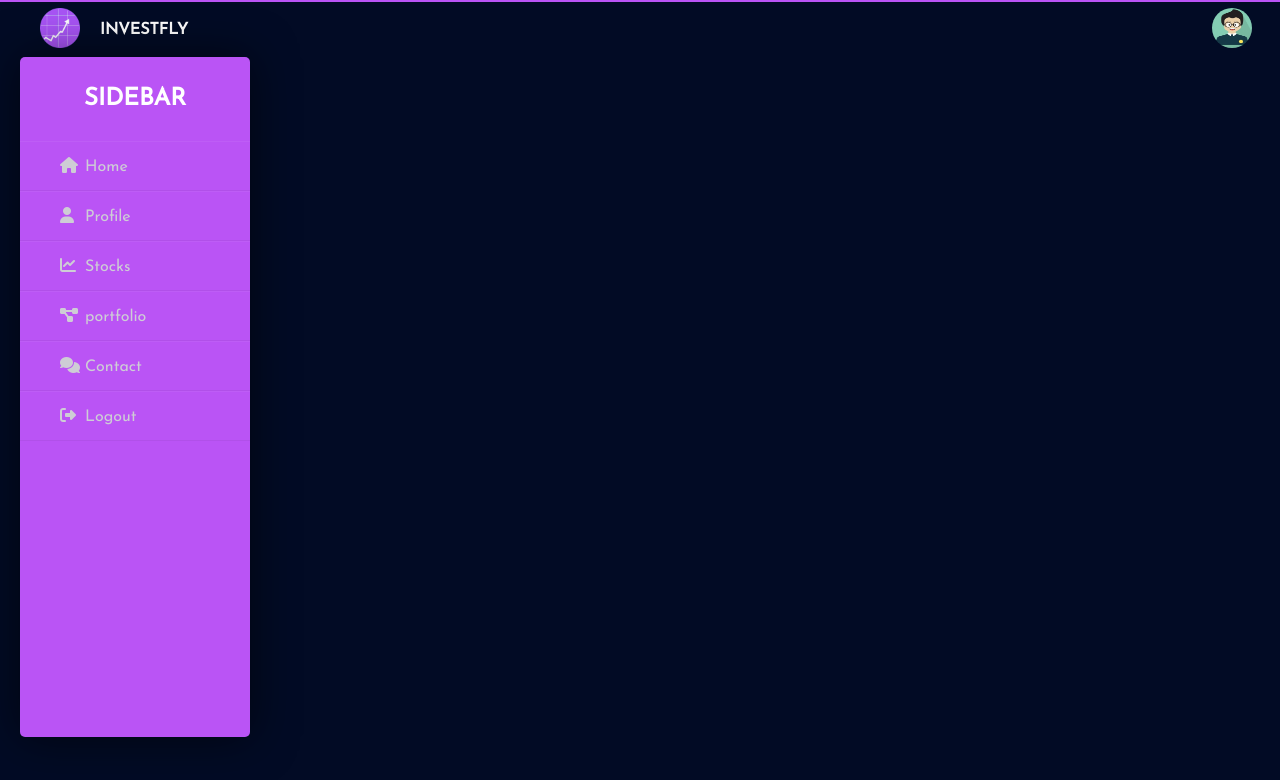
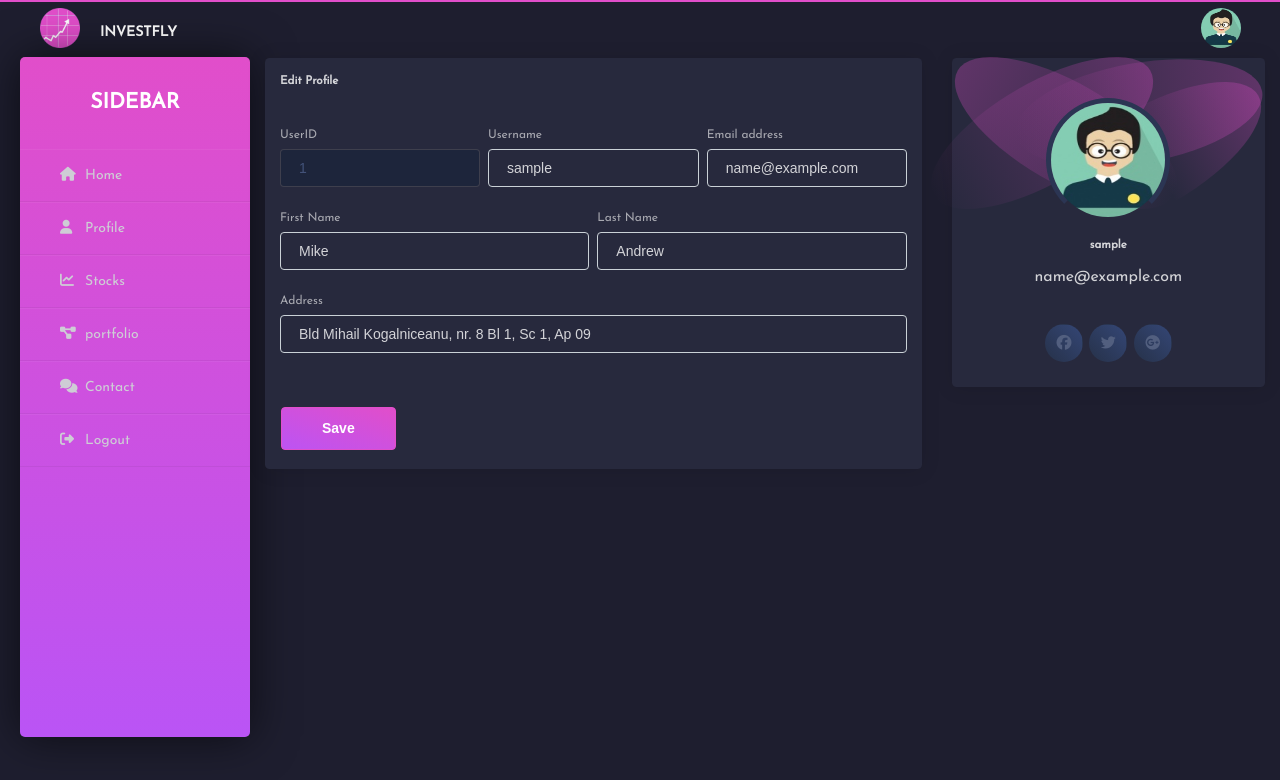
Before and after one commit to unais5/Investfly, a Flask app: page / in a window 1280 px wide. Shown: the top 780 px of the page. Run offline with Flask 2, Linux system fonts and the light colour scheme; the visitor is signed in with stand-in values (Sample User, id 1); data comes from the database, SQL or seed files in the repository; some libraries are stand-ins or nearby versions.

Commit message:
profile page

```diff
--- a/app/Static/css/base2.css
+++ b/app/Static/css/base2.css
@@ -14,10 +14,10 @@ body{
 }
 
 .wrapper{
-  border-top: 2px solid #ba54f5;
+  border-top: 2px solid #e14eca;
   width: 100%;
   display: flex;
-  position: fixed; /*relative*/
+  position: relative; /*relative*/
 }
 
 .wrapper .sidebar{
@@ -26,10 +26,10 @@ body{
   width: 230px;
   height: 85%;
   background: #ba54f5;
-  /* background: -webkit-linear-gradient(0deg, #ba54f5 0%, #e14eca 100%);
+  background: -webkit-linear-gradient(0deg, #ba54f5 0%, #e14eca 100%);
   background: -o-linear-gradient(0deg, #ba54f5 0%, #e14eca 100%);
   background: -moz-linear-gradient(0deg, #ba54f5 0%, #e14eca 100%);
-  background: linear-gradient(0deg, #ba54f5 0%, #e14eca 100%); */
+  background: linear-gradient(0deg, #ba54f5 0%, #e14eca 100%);
   padding: 30px 0px;
   position: fixed;
   border-radius: 5px;
@@ -73,7 +73,7 @@ body{
 
 .wrapper .header{
     padding-top: 20px;
-    background: rgb(2, 11, 37);
+    background: #1e1e2f;
     color: white;
     text-transform: uppercase;
     text-align: center;
--- /dev/null
+++ b/app/Static/css/profile.css
@@ -0,0 +1,514 @@
+*,
+*::before,
+*::after {
+  box-sizing: border-box;
+}
+
+html {
+  font-family: sans-serif;
+  line-height: 1.15;
+  -webkit-text-size-adjust: 100%;
+  -webkit-tap-highlight-color: rgba(34, 42, 66, 0);
+}
+
+body {
+    margin: 0;
+    font-family: "Poppins", sans-serif;
+    font-size: 0.875rem;
+    font-weight: 400;
+    line-height: 1.5;
+    color: #525f7f;
+    text-align: left;
+    background-color: #1e1e2f;
+}
+
+article,
+aside,
+figcaption,
+figure,
+footer,
+header,
+hgroup,
+main,
+nav,
+section {
+  display: block;
+}
+
+.col-md-8 {
+    flex: 0 0 66.666667%;
+    max-width: 750px;
+    position: relative;
+    width: 100%;
+    padding-right: 15px;
+    padding-left: 15px;
+}
+
+.card {
+    background: #27293d;
+    border: 0;
+    position: relative;
+    width: 100%;
+    margin-bottom: 30px;
+    border-radius: 0.2857rem;
+    display: flex;
+    flex-direction: column;
+    min-width: 0;
+    box-shadow: 0 1px 20px 0px rgba(0, 0, 0, 0.1);
+}
+
+.card .card-header:not([data-background-color]) {
+    background-color: transparent;
+}
+
+.card .card-header {
+    padding: 15px 15px 0;
+    border: 0;
+    color: rgba(255, 255, 255, 0.8);
+}
+
+.card-header:first-child {
+    border-radius: calc(0.2857rem - 0.0625rem) calc(0.2857rem - 0.0625rem) 0 0;
+}
+
+.card-header {
+    margin-bottom: 0;
+}
+
+.card h1, .card h2, .card h3, .card h4, .card h5, .card h6, .card p {
+    color: rgba(255, 255, 255, 0.8);
+}
+.title {
+    font-weight: 600;
+}
+h5, .h5 {
+    line-height: 1.4em;
+    margin-bottom: 15px;
+}
+
+h5, .h5 {
+    font-size: 0.8125rem;
+}
+
+h5 {
+    display: block;
+    font-size: 0.83em;
+    margin-block-start: 1.67em;
+    margin-block-end: 1.67em;
+    margin-inline-start: 0px;
+    margin-inline-end: 0px;
+    font-weight: bold;
+}
+
+h1, h2, h3, h4, h5, h6 {
+    margin-top: 0;
+}
+
+.card .card-body {
+    padding: 15px;
+}
+
+.card-body {
+    flex: 1 1 auto;
+}
+
+.rowm{
+    display: flex;
+    flex-wrap: wrap;
+    margin-top: 10px;
+    margin-left: 250px;
+}
+
+.row {
+    display: flex;
+    flex-wrap: wrap;
+    margin-right: -15px;
+    margin-left: -15px;
+}
+
+.pr-md-1, .px-md-1 {
+    padding-right: 0.25rem !important;
+}
+
+.pl-md-1, .px-md-1 {
+    padding-left: 0.25rem !important;
+}
+
+form {
+    display: block;
+    margin-top: 0em;
+}
+
+.col-md-5 {
+    flex: 0 0 33.333333%;
+    max-width: 33.333333%;
+    position: relative;
+    width: 100%;
+    padding-left: 15px;
+}
+
+.col-md-4 {
+    flex: 0 0 33.333333%;
+    max-width: 33.333333%;
+    position: relative;
+    width: 100%;
+    padding-right: 15px;
+    padding-left: 15px;
+}
+
+.input-group, .form-group {
+    margin-bottom: 10px;
+    position: relative;
+}
+
+.card label {
+    font-size: 0.75rem;
+    margin-bottom: 5px;
+}
+
+.card label {
+    color: rgba(255, 255, 255, 0.6);
+}
+label {
+    display: inline-block;
+
+}
+
+.card form label+.form-control {
+    margin-bottom: 20px;
+}
+.form-control[disabled] {
+    background-color: #1d253b;
+    color: #435279;
+    cursor: not-allowed;
+}
+.form-group .form-control, .input-group .form-control {
+    padding: 10px 18px 10px 18px;
+}
+
+.form-control {
+    border-color: #2b3553;
+    border-radius: 0.4285rem;
+    font-size: 0.75rem;
+    transition: color 0.3s ease-in-out, border-color 0.3s ease-in-out, background-color 0.3s ease-in-out;
+}
+
+.form-control {
+    display: block;
+    width: 100%;
+    height: calc(2.25rem + 2px);
+    padding: 0.5rem 0.7rem;
+    font-size: 0.875rem;
+    font-weight: 400;
+    line-height: 1.428571;
+    color: rgba(255, 255, 255, 0.8);
+    background-color: transparent;
+    background-clip: padding-box;
+    border: 1px solid #cad1d7;
+    border-radius: 0.25rem;
+    box-shadow: none;
+    transition: all 0.2s cubic-bezier(0.68, -0.55, 0.265, 1.55);
+}
+button, input, optgroup, select, textarea {
+    font-family: "Poppins", sans-serif;
+}
+button, input {
+    overflow: visible;
+}
+input, button, select, optgroup, textarea {
+    margin: 0;
+    font-family: inherit;
+    font-size: inherit;
+    line-height: inherit;
+}
+
+input:disabled {
+    background-color: -internal-light-dark(rgba(239, 239, 239, 0.3), rgba(59, 59, 59, 0.3));
+    border-color: rgba(118, 118, 118, 0.3);
+}
+input[type="text" i] {
+    padding: 1px 2px;
+}
+input:disabled {
+    color: -internal-light-dark(rgb(84, 84, 84), rgb(170, 170, 170));
+    cursor: default;
+    background-color: -internal-light-dark(rgb(235, 235, 228), rgb(45, 45, 45));
+}
+input {
+    text-rendering: auto;
+    letter-spacing: normal;
+    word-spacing: normal;
+    text-transform: none;
+    text-indent: 0px;
+    text-shadow: none;
+    display: inline-block;
+    text-align: start;
+    appearance: textfield;
+    -webkit-rtl-ordering: logical;
+    cursor: text;
+    margin: 0em;
+    font: 400 13.3333px Arial;
+    padding: 1px 2px;
+    border-width: 2px;
+    border-style: inset;
+    border-image: initial;
+}
+
+.col-md-3 {
+    flex: 0 0 33.333333%;
+    max-width: 33.333333%;
+    position: relative;
+    width: 100%;
+    padding-right: 15px;
+    padding-left: 15px;
+}
+
+.col-md-6 {
+    flex: 0 0 50%;
+    max-width: 50%;
+    position: relative;
+    width: 100%;
+    padding-right: 15px;
+    padding-left: 15px;
+}
+
+.col-md-12 {
+    flex: 0 0 100%;
+    max-width: 100%;
+    position: relative;
+    width: 100%;
+    padding-right: 15px;
+    padding-left: 15px;
+}
+
+.card .card-footer {
+    background-color: transparent;
+    border: 0;
+    padding: 15px;
+}
+
+.card-footer:last-child {
+    border-radius: 0 0 calc(0.2857rem - 0.0625rem) calc(0.2857rem - 0.0625rem);
+}
+
+button:not(:disabled), [type="button"]:not(:disabled), [type="reset"]:not(:disabled), [type="submit"]:not(:disabled) {
+    cursor: pointer;
+}
+
+.btn, .navbar .navbar-nav>a.btn {
+    border-width: 2px;
+    border: none;
+    position: relative;
+    overflow: hidden;
+    margin: 4px 1px;
+    border-radius: 0.4285rem;
+    cursor: pointer;
+    background: #344675;
+    background-image: -webkit-linear-gradient(to bottom left, #344675, #263148, #344675);
+    background-image: -o-linear-gradient(to bottom left, #344675, #263148, #344675);
+    background-image: -moz-linear-gradient(to bottom left, #344675, #263148, #344675);
+    background-image: linear-gradient(to bottom left, #344675, #263148, #344675);
+    background-size: 210% 210%;
+    background-position: top right;
+    background-color: #344675;
+    transition: all 0.15s ease;
+    box-shadow: none;
+    color: #ffffff;
+}
+
+.btn {
+    display: inline-block;
+    font-weight: 600;
+    color: #525f7f;
+    text-align: center;
+    vertical-align: middle;
+    user-select: none;
+    background-color: transparent;
+    border: 1px solid transparent;
+    padding: 11px 40px;
+    font-size: 0.875rem;
+    line-height: 1.35em;
+    border-radius: 0.25rem;
+    transition: color 0.15s ease-in-out, background-color 0.15s ease-in-out, border-color 0.15s ease-in-out, box-shadow 0.15s ease-in-out;
+}
+
+button, input, optgroup, select, textarea {
+    font-family: "Poppins", sans-serif;
+}
+
+button, select {
+    text-transform: none;
+}
+
+button {
+    appearance: button;
+    text-rendering: auto;
+    color: -internal-light-dark(black, white);
+    letter-spacing: normal;
+    word-spacing: normal;
+    text-transform: none;
+    text-indent: 0px;
+    text-shadow: none;
+    display: inline-block;
+    text-align: center;
+    align-items: flex-start;
+    cursor: default;
+    background-color: -internal-light-dark(rgb(239, 239, 239), rgb(59, 59, 59));
+    box-sizing: border-box;
+    margin: 0em;
+    font: 400 13.3333px Arial;
+    padding: 1px 6px;
+    border-width: 2px;
+    border-style: outset;
+    border-color: -internal-light-dark(rgb(118, 118, 118), rgb(133, 133, 133));
+    border-image: initial;
+}
+
+.btn-primary {
+    color: #ffffff;
+    background-color: #e14eca;
+    border-color: #e14eca;
+    box-shadow: 0 4px 6px rgba(50, 50, 93, 0.11), 0 1px 3px rgba(0, 0, 0, 0.08);
+}
+
+.btn-primary {
+    background: #e14eca;
+    background-image: -webkit-linear-gradient(to bottom left, #e14eca, #ba54f5, #e14eca);
+    background-image: -o-linear-gradient(to bottom left, #e14eca, #ba54f5, #e14eca);
+    background-image: -moz-linear-gradient(to bottom left, #e14eca, #ba54f5, #e14eca);
+    background-image: linear-gradient(to bottom left, #e14eca, #ba54f5, #e14eca);
+    background-size: 210% 210%;
+    background-position: top right;
+    background-color: #e14eca;
+    transition: all 0.15s ease;
+    box-shadow: none;
+    color: #ffffff;
+}
+
+.card-user .card-body {
+    min-height: 240px;
+}
+
+.card-user .author {
+    text-align: center;
+    text-transform: none;
+    margin-top: 25px;
+}
+
+.card-user .author .block {
+    position: absolute;
+    height: 100px;
+    width: 250px;
+}
+
+.card-user .author .block.block-one {
+    background: linear-gradient(to right, rgba(225, 78, 202, 0.6) -100%, rgba(225, 78, 202, 0) 100%);
+    transform: rotate(150deg);
+    margin-top: -15px;
+    margin-left: -50px;
+    border-radius: 50%;
+}
+.card-user .author .block {
+    position: absolute;
+    height: 100px;
+    width: 250px;
+}
+
+.card-user .author .block.block-two {
+    background: linear-gradient(to right, rgba(225, 78, 202, 0.6) -100%, rgba(225, 78, 202, 0) 100%);
+    transform: rotate(30deg);
+    margin-top: -15px;
+    margin-left: -26px;
+    border-radius: 50%;
+}
+
+.card-user .author .block.block-three {
+    background: linear-gradient(to right, rgba(225, 78, 202, 0.6) -100%, rgba(225, 78, 202, 0) 100%);
+    transform: rotate(170deg);
+    margin-top: -35px;
+    right: 1px;
+    border-radius: 50%;
+}
+
+.card-user .author .block.block-four {
+    background: linear-gradient(to right, rgba(225, 78, 202, 0.6) -50%, rgba(225, 78, 202, 0) 50%);
+    transform: rotate(150deg);
+    margin-top: 10px;
+    right: -10px;
+    border-radius: 50%;
+}
+
+a {
+    color: #ba54f5;
+    font-weight: 300;
+}
+a {
+    color: #e14eca;
+    text-decoration: none;
+    background-color: transparent;
+}
+*, *::before, *::after {
+    box-sizing: border-box;
+}
+user agent stylesheet
+a:-webkit-any-link {
+    color: -webkit-link;
+    cursor: pointer;
+    text-decoration: underline;
+}
+
+.card-user .avatar {
+    width: 124px;
+    height: 124px;
+    border: 5px solid #2b3553;
+    border-bottom-color: transparent;
+    background-color: transparent;
+    position: relative;
+}
+.card .avatar {
+    overflow: hidden;
+    border-radius: 50%;
+    margin-bottom: 15px;
+}
+img {
+    max-width: 100%;
+}
+img {
+    vertical-align: middle;
+}
+
+.card-user .author a+p.description {
+    margin-top: -7px;
+}
+
+p.description {
+    font-size: 1.14em;
+}
+
+description, .card-description, .footer-big p, .card .footer .stats {
+    font-weight: 300;
+}
+
+.card-user .button-container {
+    margin-bottom: 6px;
+    text-align: center;
+}
+
+.btn.btn-icon, .navbar .navbar-nav>a.btn.btn-icon {
+    height: 2.375rem;
+    min-width: 2.375rem;
+    width: 2.375rem;
+    padding: 0;
+    font-size: 0.9375rem;
+    overflow: hidden;
+    position: relative;
+    line-height: normal;
+}
+button:not(:disabled), [type="button"]:not(:disabled), [type="reset"]:not(:disabled), [type="submit"]:not(:disabled) {
+    cursor: pointer;
+}
+
+.btn-round {
+    border-width: 1px;
+    border-radius: 30px;
+}
--- a/app/routes.py
+++ b/app/routes.py
@@ -10,7 +10,8 @@ from app.email import send_password_reset_email, send_user_verification_email
 @app.route('/')
 def home_page():
     # return render_template("home_page.html")
-    return render_template("base2.html")
+    # return render_template("base2.html")
+    return render_template("profile.html")
 
 @app.route('/verify_user/<token>', methods = ['GET', 'POST'])
 def verify_user(token):
--- a/app/templates/base2.html
+++ b/app/templates/base2.html
@@ -1,11 +1,11 @@
 <!DOCTYPE html>
 <html lang="en">
 <head>
-    {% block head %}{% endblock %}
 	<meta charset="UTF-8">
 	<title>{% block title %}{% endblock %}</title>
 	<link rel= "stylesheet" type= "text/css" href= "{{url_for('static',filename='css/base2.css')}}">
-	<script src="https://kit.fontawesome.com/b99e675b6e.js"></script>
+    <script src="https://kit.fontawesome.com/b99e675b6e.js"></script>
+    {% block head %}{% endblock %}
 </head>
 <body>
 <div class="wrapper">
--- /dev/null
+++ b/app/templates/profile.html
@@ -0,0 +1,115 @@
+{% extends "base2.html" %}
+
+{% block title %} Profile {% endblock %}
+{% block head %}
+	<link rel= "stylesheet" type= "text/css" href= "{{url_for('static',filename='css/profile.css')}}">
+	<script src="https://kit.fontawesome.com/b99e675b6e.js"></script>
+{% endblock %}
+
+{% block content %}
+<!-- <body> -->
+<div class="rowm">
+  <div class="col-md-8">
+    <div class="card">
+      <div class="card-header">
+        <h5 class="title">Edit Profile</h5>
+      </div>
+      <div class="card-body">
+        <form>
+          <div class="row">
+            <div class="col-md-5 pr-md-1">
+              <div class="form-group">
+                <label>UserID</label>
+                <input type="text" class="form-control" disabled="" value="{{ current_user.id }}">
+              </div>
+            </div>
+            <div class="col-md-3 px-md-1">
+              <div class="form-group">
+                <label>Username</label>
+                <input type="text" class="form-control" value="{{ current_user.username }}">
+              </div>
+            </div>
+            <div class="col-md-4 pl-md-1">
+              <div class="form-group">
+                <label for="exampleInputEmail1">Email address</label>
+                <input type="email" class="form-control" value="{{ current_user.email }}">
+              </div>
+            </div>
+          </div>
+          <div class="row">
+            <div class="col-md-6 pr-md-1">
+              <div class="form-group">
+                <label>First Name</label>
+                <input type="text" class="form-control" placeholder="Company" value="Mike">
+              </div>
+            </div>
+            <div class="col-md-6 pl-md-1">
+              <div class="form-group">
+                <label>Last Name</label>
+                <input type="text" class="form-control" placeholder="Last Name" value="Andrew">
+              </div>
+            </div>
+          </div>
+          <div class="row">
+            <div class="col-md-12">
+              <div class="form-group">
+                <label>Address</label>
+                <input type="text" class="form-control" placeholder="Home Address" value="Bld Mihail Kogalniceanu, nr. 8 Bl 1, Sc 1, Ap 09">
+              </div>
+            </div>
+          </div>
+          <div class="row">
+          </div>
+          <div class="row">
+            <div class="col-md-8">
+            </div>
+          </div>
+        </form>
+      </div>
+      <div class="card-footer">
+        <button type="submit" class="btn btn-fill btn-primary">Save</button>
+      </div>
+    </div>
+  </div>
+  <div class="col-md-4">
+    <div class="card card-user">
+      <div class="card-body">
+        <p class="card-text">
+          <div class="author">
+            <div class="block block-one"></div>
+            <div class="block block-two"></div>
+            <div class="block block-three"></div>
+            <div class="block block-four"></div>
+            <a href="javascript:void(0)">
+              <img class="avatar" src="{{url_for('static',filename='img/anime.png')}}" alt="Bill Gates photo - when buys a Linux.">
+              <h5 class="title">
+                {{ current_user.username }}
+              </h5>
+            </a>
+            <p class="description">
+              {{ current_user.email }}
+            </p>
+          </div>
+        </p>
+      </div>
+      <div class="card-footer">
+        <div class="button-container">
+          <button href="javascript:void(0)" class="btn btn-icon btn-round btn-facebook">
+            <i class="fab fa-facebook"></i>
+          </button>
+          <button href="javascript:void(0)" class="btn btn-icon btn-round btn-twitter">
+            <i class="fab fa-twitter"></i>
+          </button>
+          <button href="javascript:void(0)" class="btn btn-icon btn-round btn-google">
+            <i class="fab fa-google-plus"></i>
+          </button>
+        </div>
+      </div>
+    </div>
+  </div>
+</div>
+<script src="https://code.jquery.com/jquery-3.5.1.slim.min.js" integrity="sha384-DfXdz2htPH0lsSSs5nCTpuj/zy4C+OGpamoFVy38MVBnE+IbbVYUew+OrCXaRkfj" crossorigin="anonymous"></script>
+<script src="https://cdn.jsdelivr.net/npm/popper.js@1.16.1/dist/umd/popper.min.js" integrity="sha384-9/reFTGAW83EW2RDu2S0VKaIzap3H66lZH81PoYlFhbGU+6BZp6G7niu735Sk7lN" crossorigin="anonymous"></script>
+<script src="https://cdn.jsdelivr.net/npm/bootstrap@4.5.3/dist/js/bootstrap.min.js" integrity="sha384-w1Q4orYjBQndcko6MimVbzY0tgp4pWB4lZ7lr30WKz0vr/aWKhXdBNmNb5D92v7s" crossorigin="anonymous"></script>
+<!-- </body> -->
+{% endblock %}
```
Also changed, not shown: app/Static/img/logo1.png.
